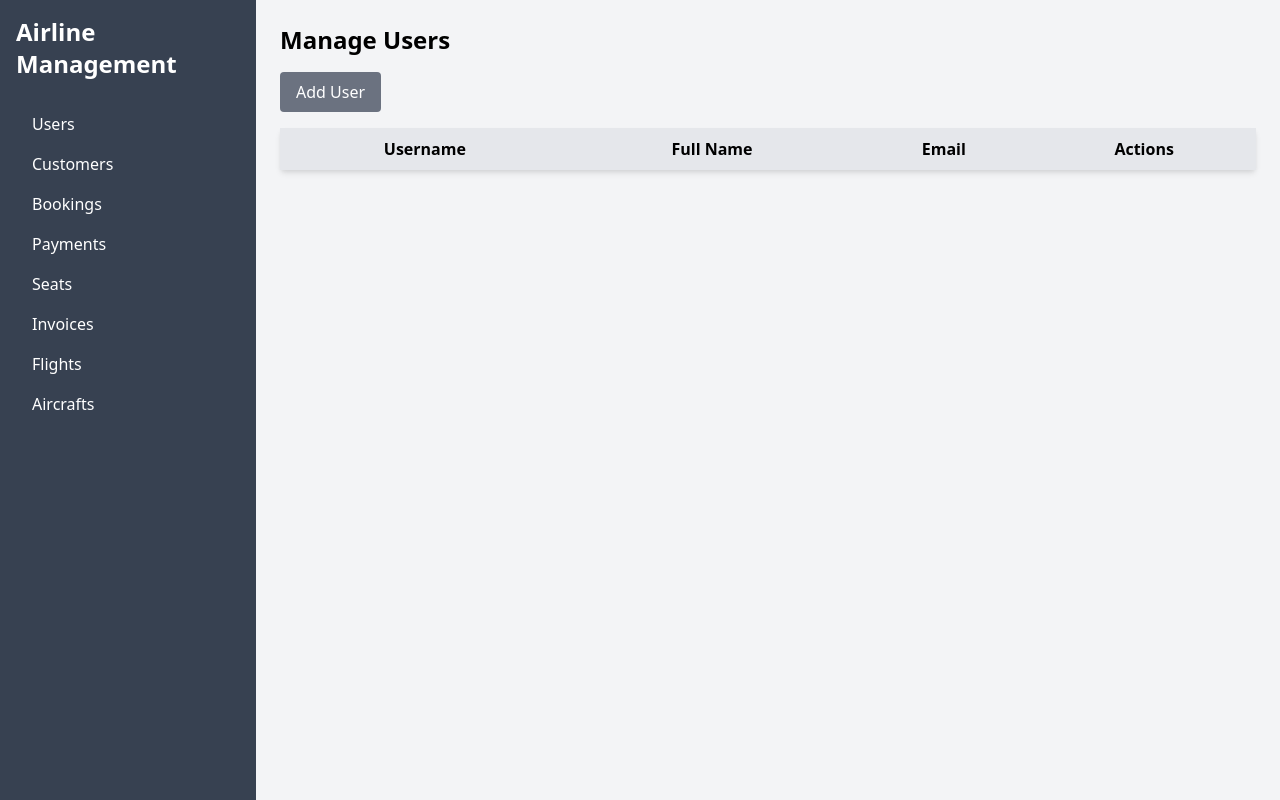
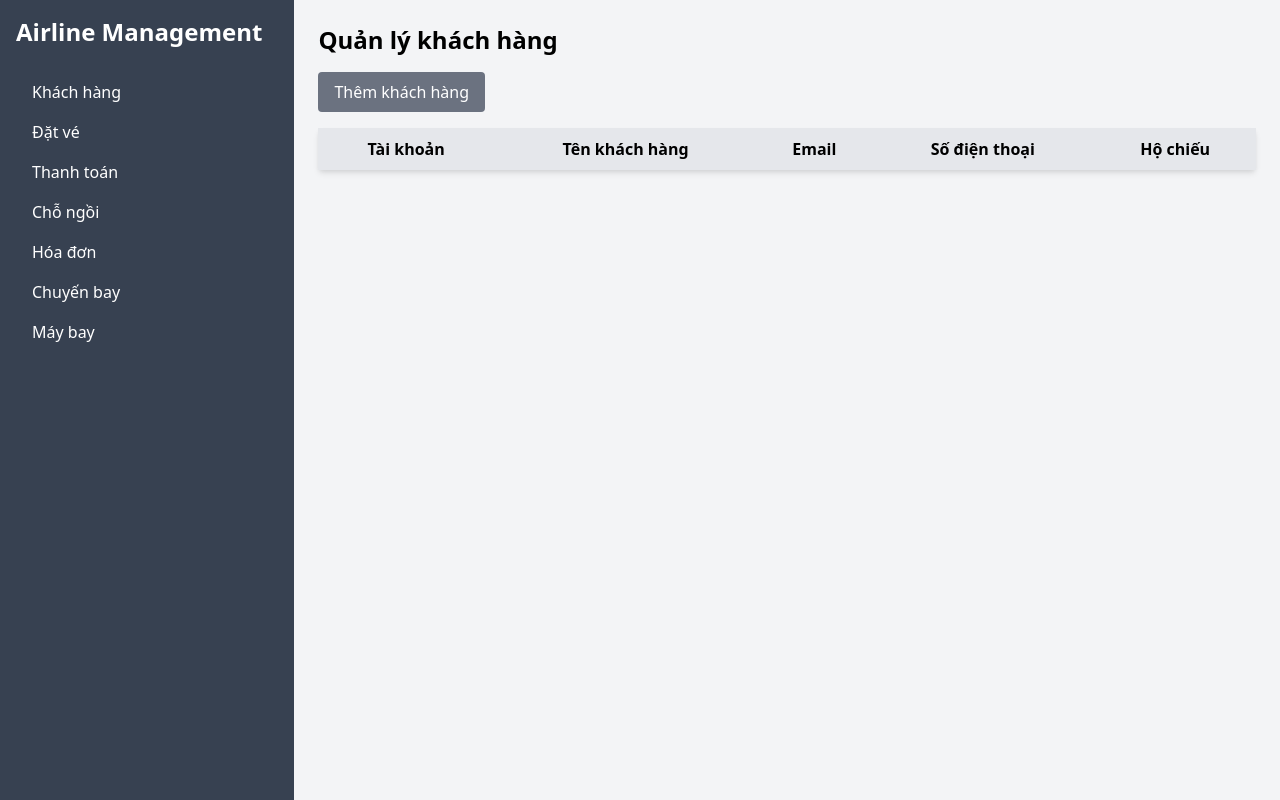
Before and after one commit to kieuphat159/IE103, a website: page frontend/public/admin.html in a window 1280 px wide. Drawn offline with nearby package versions, Linux system fonts and the light colour scheme.

Commit message:
sec commit

```diff
--- a/frontend/public/admin.html
+++ b/frontend/public/admin.html
@@ -14,14 +14,13 @@
             <h1 class="text-2xl font-bold mb-6">Airline Management</h1>
             <nav>
                 <ul>
-                    <li><button onclick="showSection('users')" class="w-full text-left py-2 px-4 hover:bg-gray-600 rounded">Users</button></li>
-                    <li><button onclick="showSection('customers')" class="w-full text-left py-2 px-4 hover:bg-gray-600 rounded">Customers</button></li>
-                    <li><button onclick="showSection('bookings')" class="w-full text-left py-2 px-4 hover:bg-gray-600 rounded">Bookings</button></li>
-                    <li><button onclick="showSection('payments')" class="w-full text-left py-2 px-4 hover:bg-gray-600 rounded">Payments</button></li>
-                    <li><button onclick="showSection('seats')" class="w-full text-left py-2 px-4 hover:bg-gray-600 rounded">Seats</button></li>
-                    <li><button onclick="showSection('invoices')" class="w-full text-left py-2 px-4 hover:bg-gray-600 rounded">Invoices</button></li>
-                    <li><button onclick="showSection('flights')" class="w-full text-left py-2 px-4 hover:bg-gray-600 rounded">Flights</button></li>
-                    <li><button onclick="showSection('aircrafts')" class="w-full text-left py-2 px-4 hover:bg-gray-600 rounded">Aircrafts</button></li>
+                    <li><button onclick="showSection('users')" class="w-full text-left py-2 px-4 hover:bg-gray-600 rounded">Khách hàng</button></li>
+                    <li><button onclick="showSection('bookings')" class="w-full text-left py-2 px-4 hover:bg-gray-600 rounded">Đặt vé</button></li>
+                    <li><button onclick="showSection('payments')" class="w-full text-left py-2 px-4 hover:bg-gray-600 rounded">Thanh toán</button></li>
+                    <li><button onclick="showSection('seats')" class="w-full text-left py-2 px-4 hover:bg-gray-600 rounded">Chỗ ngồi</button></li>
+                    <li><button onclick="showSection('invoices')" class="w-full text-left py-2 px-4 hover:bg-gray-600 rounded">Hóa đơn</button></li>
+                    <li><button onclick="showSection('flights')" class="w-full text-left py-2 px-4 hover:bg-gray-600 rounded">Chuyến bay</button></li>
+                    <li><button onclick="showSection('aircrafts')" class="w-full text-left py-2 px-4 hover:bg-gray-600 rounded">Máy bay</button></li>
                 </ul>
             </nav>
         </div>
@@ -29,36 +28,20 @@
         <div class="flex-1 p-6 overflow-auto bg-gray-100">
             <!-- Users Section -->
             <div id="users" class="section hidden">
-                <h2 class="text-2xl font-bold mb-4">Manage Users</h2>
-                <button onclick="openModal('userModal')" class="bg-gray-500 text-white px-4 py-2 rounded mb-4 hover:bg-gray-600">Add User</button>
+                <h2 class="text-2xl font-bold mb-4">Quản lý khách hàng</h2>
+                <button onclick="openModal('userModal')" class="bg-gray-500 text-white px-4 py-2 rounded mb-4 hover:bg-gray-600">Thêm khách hàng</button>
                 <table class="w-full border bg-white shadow-md rounded">
                     <thead>
                         <tr class="bg-gray-200">
-                            <th class="p-2">Username</th>
-                            <th class="p-2">Full Name</th>
+                            <th class="p-2">Tài khoản</th>
+                            <th class="p-2">Tên khách hàng</th>
                             <th class="p-2">Email</th>
-                            <th class="p-2">Actions</th>
+                            <th class="p-2">Số điện thoại</th>
+                            <th class="p-2">Hộ chiếu</th>
                         </tr>
                     </thead>
                     <tbody id="userTable">
                         <!-- Users will be populated by JS -->
-                    </tbody>
-                </table>
-            </div>
-            <!-- Customers Section -->
-            <div id="customers" class="section hidden">
-                <h2 class="text-2xl font-bold mb-4">Manage Customers</h2>
-                <button onclick="openModal('customerModal')" class="bg-gray-500 text-white px-4 py-2 rounded mb-4 hover:bg-gray-600">Add Customer</button>
-                <table class="w-full border bg-white shadow-md rounded">
-                    <thead>
-                        <tr class="bg-gray-200">
-                            <th class="p-2">Customer ID</th>
-                            <th class="p-2">Password</th>
-                            <th class="p-2">Actions</th>
-                        </tr>
-                    </thead>
-                    <tbody id="customerTable">
-                        <!-- Customers will be populated by JS -->
                     </tbody>
                 </table>
             </div>
--- a/frontend/src/css/styles.css
+++ b/frontend/src/css/styles.css
@@ -3,6 +3,7 @@ body {
 }
 
 .sidebar {
+    width: 23%;
     background-color: #374151;
 }
 
```
